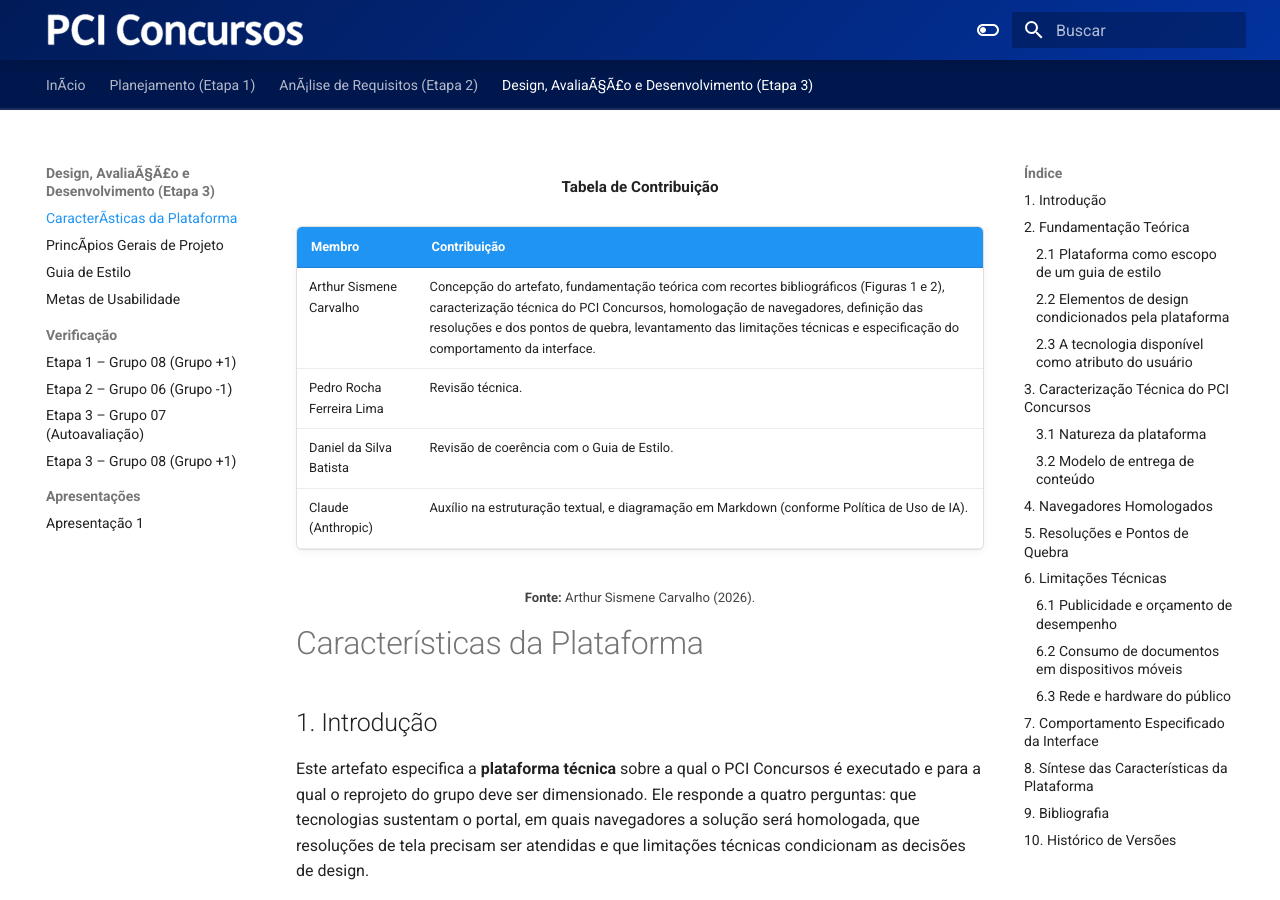
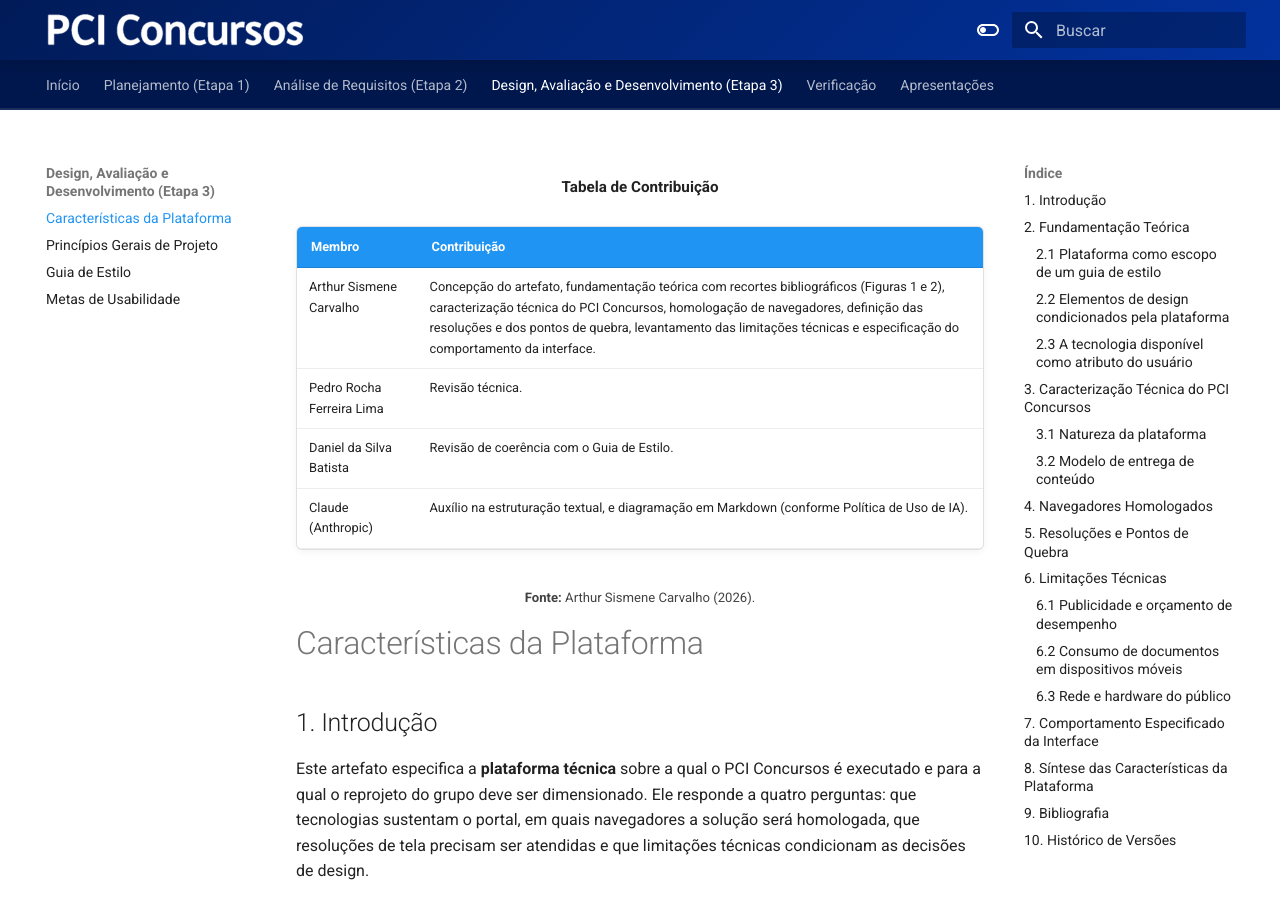
Before and after one commit to Interacao-Humano-Computador/2026.2-Grupo07, an MkDocs documentation site: the page built from docs/design-avaliacao-desenvolvimento/caracteristicas-da-plataforma.md, in a window 1280 px wide and 900 px high. Built offline with MkDocs 1.6.1 and Material for MkDocs 9.7.7, drawn with Linux system fonts in a browser that asks for light colours.

Commit message:
fix(mkdocs): padroniza navegacao de verificacao no topo com grupos +1 e -1

```diff
--- a/mkdocs.yml
+++ b/mkdocs.yml
@@ -52,34 +52,34 @@
       alternate_style: true
 
 nav:
-  - InÃ­cio: index.md
+  - Início: index.md
   - Planejamento (Etapa 1):
-    - Equipe: planejamento/membros.md
-    - Planejamento do Projeto: planejamento/planejamento-do-projeto.md
-    - Heatmap de Disponibilidade: planejamento/heatmap.md
-    - Ferramentas: planejamento/ferramentas.md
-    - Cronograma: planejamento/cronograma.md
-    - Processo de Design: planejamento/processo-de-design.md
-    - Sites Avaliados: planejamento/sites-avaliados.md
-    - Site Selecionado: planejamento/site-escolhido.md
-    - Atas de ReuniÃ£o: planejamento/ata-reuniao.md
-  - AnÃ¡lise de Requisitos (Etapa 2):
-    - Aspectos Ã‰ticos: analise-de-requisitos/aspectos-eticos.md
-    - Perfil do UsuÃ¡rio: analise-de-requisitos/perfil-de-usuario.md
-    - Personas: analise-de-requisitos/personas.md
-    - CenÃ¡rios: analise-de-requisitos/cenarios.md
-    - AnÃ¡lise de Tarefas:
-      - HTA: analise-de-requisitos/analise-de-tarefas/hta.md
-      - CTT: analise-de-requisitos/analise-de-tarefas/ctt.md
-  - Design, AvaliaÃ§Ã£o e Desenvolvimento (Etapa 3):
-    - CaracterÃ­sticas da Plataforma: design-avaliacao-desenvolvimento/caracteristicas-da-plataforma.md
-    - PrincÃ­pios Gerais de Projeto: analise-de-requisitos/principios-gerais-de-projeto.md
-    - Guia de Estilo: design-avaliacao-desenvolvimento/guia-de-estilo.md
-    - Metas de Usabilidade: design-avaliacao-desenvolvimento/metas-de-usabilidade.md
-    - Verificação:
+      - Equipe: planejamento/membros.md
+      - Planejamento do Projeto: planejamento/planejamento-do-projeto.md
+      - Heatmap de Disponibilidade: planejamento/heatmap.md
+      - Ferramentas: planejamento/ferramentas.md
+      - Cronograma: planejamento/cronograma.md
+      - Processo de Design: planejamento/processo-de-design.md
+      - Sites Avaliados: planejamento/sites-avaliados.md
+      - Site Selecionado: planejamento/site-escolhido.md
+      - Atas de Reunião: planejamento/ata-reuniao.md
+  - Análise de Requisitos (Etapa 2):
+      - Aspectos Éticos: analise-de-requisitos/aspectos-eticos.md
+      - Perfil do Usuário: analise-de-requisitos/perfil-de-usuario.md
+      - Personas: analise-de-requisitos/personas.md
+      - Cenários: analise-de-requisitos/cenarios.md
+      - Análise de Tarefas:
+          - HTA: analise-de-requisitos/analise-de-tarefas/hta.md
+          - CTT: analise-de-requisitos/analise-de-tarefas/ctt.md
+  - Design, Avaliação e Desenvolvimento (Etapa 3):
+      - Características da Plataforma: design-avaliacao-desenvolvimento/caracteristicas-da-plataforma.md
+      - Princípios Gerais de Projeto: analise-de-requisitos/principios-gerais-de-projeto.md
+      - Guia de Estilo: design-avaliacao-desenvolvimento/guia-de-estilo.md
+      - Metas de Usabilidade: design-avaliacao-desenvolvimento/metas-de-usabilidade.md
+  - Verificação:
       - Etapa 1 – Grupo 08 (Grupo +1): apresentacao/grupo-08.md
       - Etapa 2 – Grupo 06 (Grupo -1): apresentacao/grupo-06.md
       - Etapa 3 – Grupo 07 (Autoavaliação): apresentacao/verificacao-etapa-3-grupo-07.md
       - Etapa 3 – Grupo 08 (Grupo +1): apresentacao/verificacao-etapa-3-grupo-08.md
-    - Apresentações:
+  - Apresentações:
       - Apresentação 1: apresentacao/apresentacao-1.md
```
